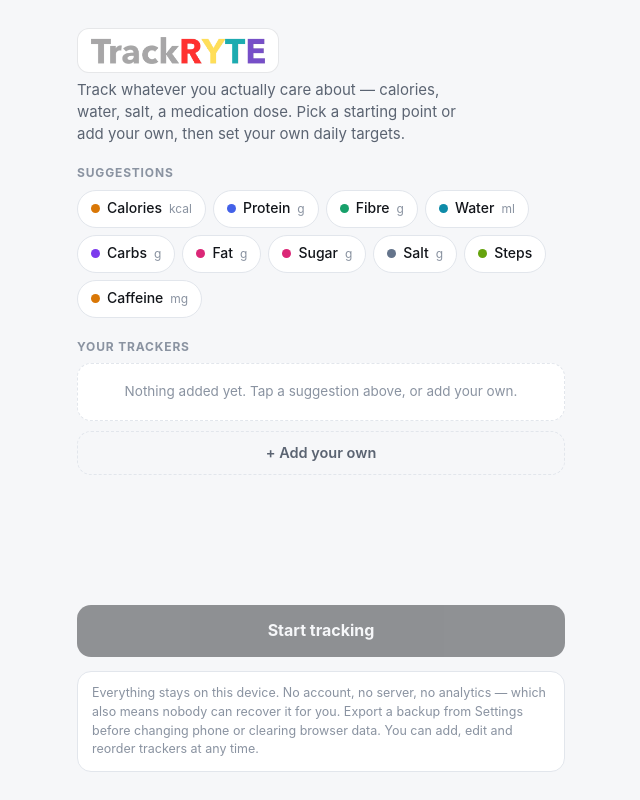
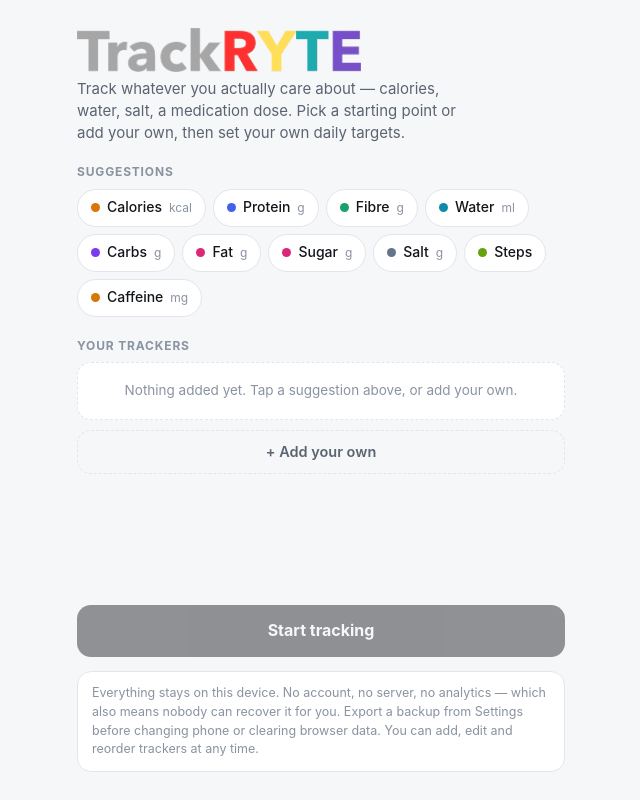
Before and after one commit to maxrye1996/macro-tracker, a Next.js app: page / in a window 1280 px wide. Shown: the whole page, without its empty margins (319-959 px from the left). Built offline with nearby package versions, Linux system fonts and the light colour scheme.

Commit message:
stop white logo background

```diff
--- a/src/components/Brand.module.css
+++ b/src/components/Brand.module.css
@@ -1,13 +1,3 @@
-.plate {
-  display: inline-flex;
-  align-items: center;
-  background: #ffffff;
-  border-radius: 10px;
-  /* Hairline keeps the plate from dissolving into the light theme's page
-     background, which is nearly white itself. */
-  box-shadow: inset 0 0 0 1px rgb(16 24 40 / 0.1);
-}
-
 .image {
   display: block;
   /* Height drives the size; width follows the intrinsic ratio. */
@@ -15,18 +5,11 @@
 }
 
 .sm {
-  padding: 5px 9px;
-}
-
-.sm .image {
-  height: 17px;
+  /* The settings button already makes the topbar 44px tall, so the wordmark
+     can use most of that height without moving anything. */
+  height: 28px;
 }
 
 .lg {
-  padding: 9px 14px;
-  border-radius: 12px;
+  height: 44px;
 }
-
-.lg .image {
-  height: 27px;
-}
--- a/src/components/Brand.tsx
+++ b/src/components/Brand.tsx
@@ -1,11 +1,7 @@
 import styles from "./Brand.module.css";
 
 /**
- * The TrackRyte lockup.
- *
- * The artwork's wordmark is black, and the app's default theme is dark, so the
- * logo sits on a white plate in both themes rather than inverting or swapping
- * assets. The plate is deliberate design, not a fallback.
+ * The TrackRyte wordmark.
  *
  * `alt` carries the name, so callers can drop this straight into a heading and
  * still get an accessible name — and screen readers announce "TrackRyte", not
@@ -13,13 +9,17 @@
  */
 export function Brand({ size = "sm" }: { size?: "sm" | "lg" }) {
   return (
-    <span className={`${styles.plate} ${size === "lg" ? styles.lg : styles.sm}`}>
-      {/* Plain <img>, not next/image: this is a static export with
-          `images.unoptimized`, so next/image would ship extra JavaScript and
-          optimise nothing. The intrinsic width/height reserve the box before
-          the file loads, so the header never shifts. */}
-      {/* eslint-disable-next-line @next/next/no-img-element */}
-      <img src="/brand.png" alt="TrackRyte" width={619} height={96} className={styles.image} />
-    </span>
+    // Plain <img>, not next/image: this is a static export with
+    // `images.unoptimized`, so next/image would ship extra JavaScript and
+    // optimise nothing. The intrinsic width/height reserve the box before
+    // the file loads, so the header never shifts.
+    // eslint-disable-next-line @next/next/no-img-element
+    <img
+      src="/brand.png"
+      alt="TrackRyte"
+      width={619}
+      height={96}
+      className={`${styles.image} ${size === "lg" ? styles.lg : styles.sm}`}
+    />
   );
 }
```
